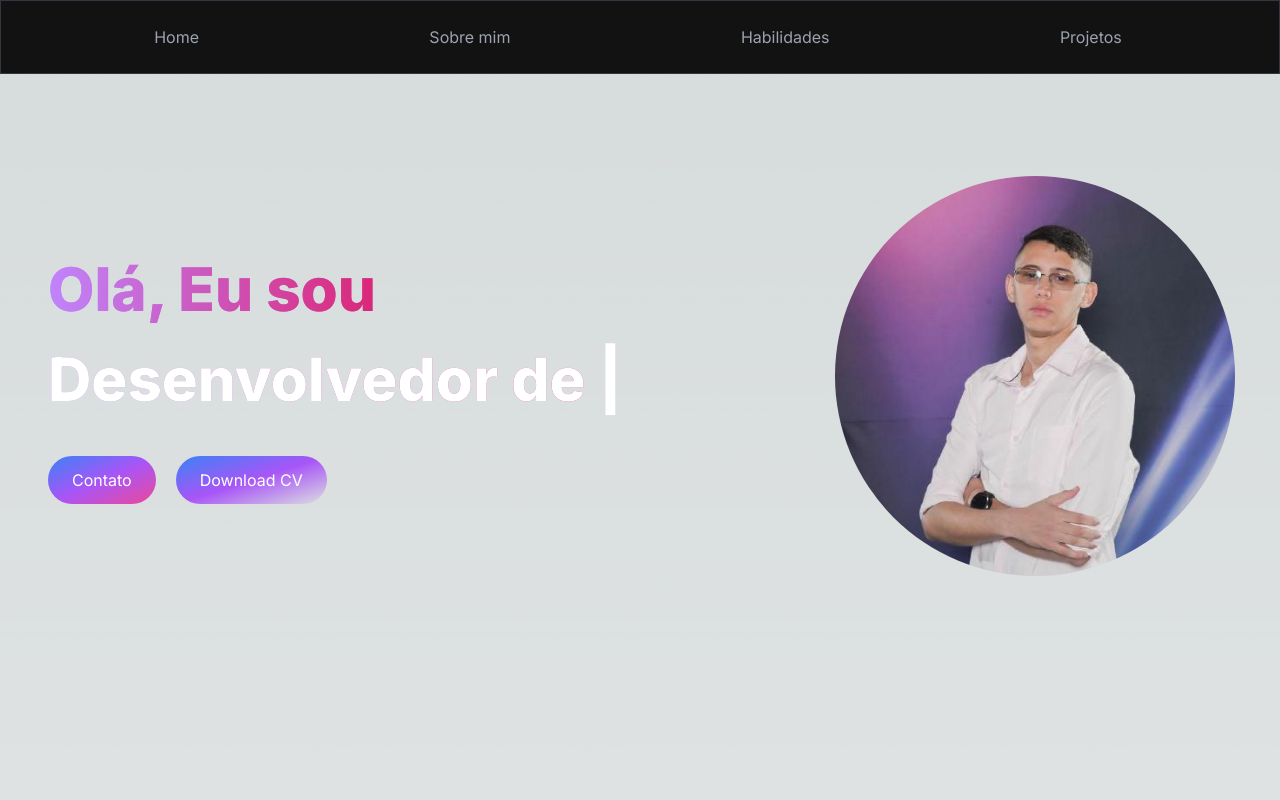
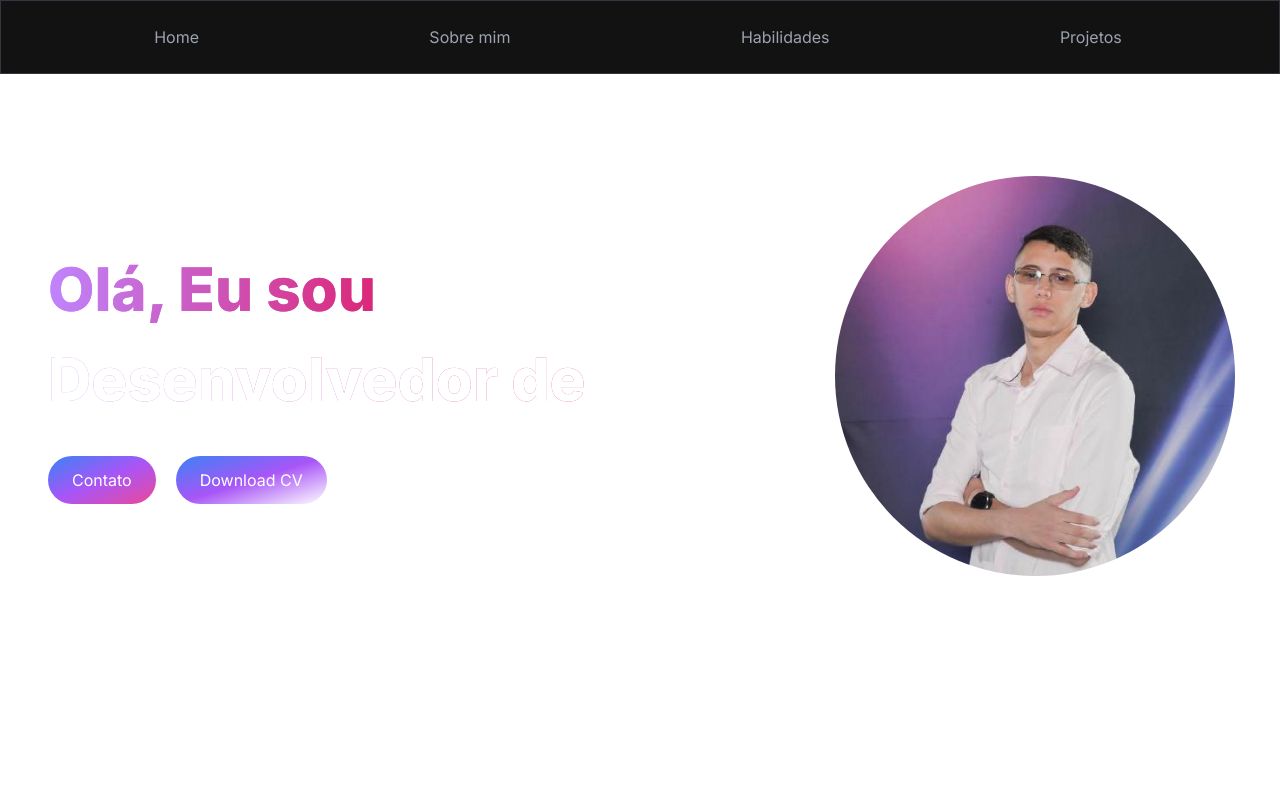
Before and after one commit to eloydelesderrier/portifolio-website, a Next.js app: page / in a window 1280 px wide. Shown: the top 800 px of the page. Built offline with nearby package versions, Linux system fonts and the light colour scheme.

Commit message:
Update globals.css

```diff
--- a/src/app/globals.css
+++ b/src/app/globals.css
@@ -2,11 +2,7 @@
 @tailwind components;
 @tailwind utilities;
 
-:root {
-  --foreground-rgb: 0, 0, 0;;
-  --background-start-rgb:  214, 219, 220;
-  --background-end-rgb: 255, 255, 255;
-}
+
 
 @media (prefers-color-scheme: dark) {
   :root {
```
